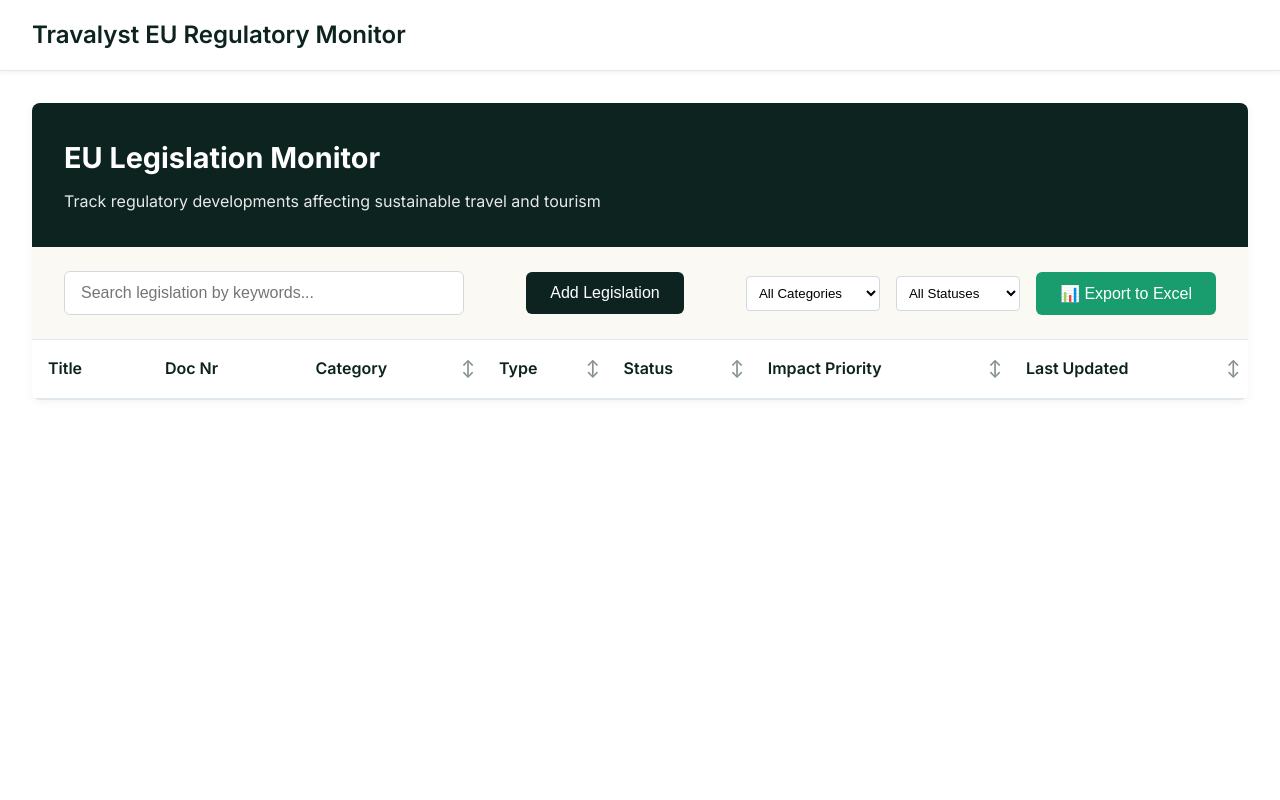
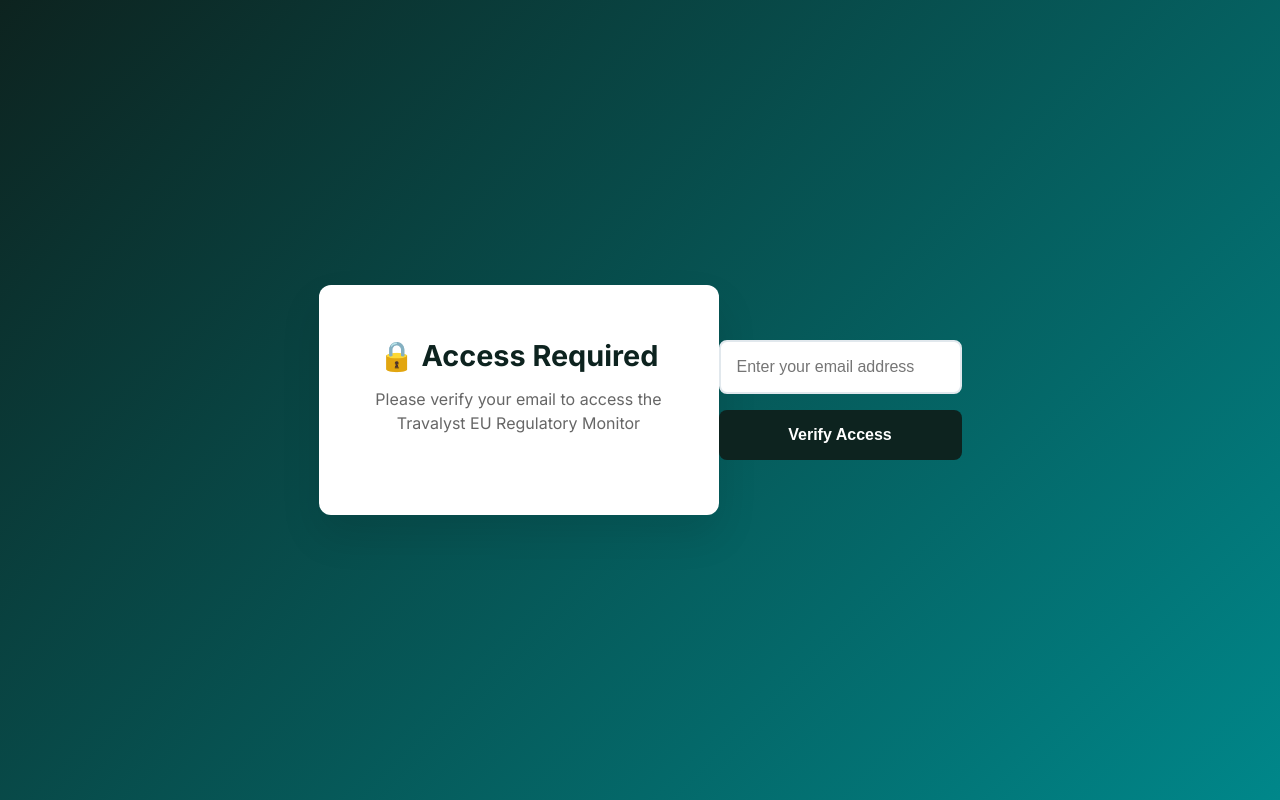
Before and after one commit to TimmieW74/Travalyst, a plain HTML site: page index.html in a window 1280 px wide. Drawn offline with Linux system fonts and the light colour scheme.

Commit message:
Update index.html

```diff
--- a/index.html
+++ b/index.html
@@ -601,14 +601,137 @@
                 display: none;
             }
         }
+
+        /* Login Gate Styles */
+        .login-gate {
+            position: fixed;
+            top: 0;
+            left: 0;
+            width: 100%;
+            height: 100%;
+            background: linear-gradient(135deg, rgb(13, 35, 31) 0%, #00878A 100%);
+            display: flex;
+            align-items: center;
+            justify-content: center;
+            z-index: 10000;
+        }
+
+        .login-container {
+            background: white;
+            padding: 3rem;
+            border-radius: 12px;
+            box-shadow: 0 20px 40px rgba(0,0,0,0.1);
+            max-width: 400px;
+            width: 90%;
+            text-align: center;
+        }
+
+        .login-header h1 {
+            color: rgb(13, 35, 31);
+            margin-bottom: 0.5rem;
+            font-size: 1.8rem;
+        }
+
+        .login-header p {
+            color: #666;
+            margin-bottom: 2rem;
+            line-height: 1.5;
+        }
+
+        .login-form {
+            display: flex;
+            flex-direction: column;
+            gap: 1rem;
+        }
+
+        .login-form input {
+            padding: 1rem;
+            border: 2px solid #e1e8ed;
+            border-radius: 8px;
+            font-size: 1rem;
+            transition: border-color 0.3s;
+        }
+
+        .login-form input:focus {
+            outline: none;
+            border-color: #00878A;
+            box-shadow: 0 0 0 3px rgba(0, 135, 138, 0.1);
+        }
+
+        .login-btn {
+            background: rgb(13, 35, 31);
+            color: white;
+            border: none;
+            padding: 1rem 2rem;
+            border-radius: 8px;
+            font-size: 1rem;
+            font-weight: 600;
+            cursor: pointer;
+            transition: background 0.3s;
+        }
+
+        .login-btn:hover {
+            background: rgb(10, 28, 25);
+        }
+
+        .error-message {
+            background: #fee2e2;
+            color: #dc2626;
+            padding: 1rem;
+            border-radius: 6px;
+            margin-top: 1rem;
+            font-size: 0.9rem;
+        }
+
+        .logout-btn {
+            background: #666666;
+            color: white;
+            border: none;
+            padding: 0.5rem 1rem;
+            border-radius: 4px;
+            cursor: pointer;
+            font-size: 0.9rem;
+            transition: background 0.2s;
+        }
+
+        .logout-btn:hover {
+            background: #555555;
+        }
+
+        .main-app {
+            min-height: 100vh;
+        }
     </style>
 </head>
 <body>
-    <div class="header">
-        <h1>Travalyst EU Regulatory Monitor</h1>
+    <!-- Email Verification Gate -->
+    <div id="loginGate" class="login-gate">
+        <div class="login-container">
+            <div class="login-header">
+                <h1>🔒 Access Required</h1>
+                <p>Please verify your email to access the Travalyst EU Regulatory Monitor</p>
+            </div>
+    </div>
+            <form id="loginForm" class="login-form">
+                <input type="email" id="emailInput" placeholder="Enter your email address" required>
+                <button type="submit" class="login-btn">Verify Access</button>
+            </form>
+            <div id="errorMessage" class="error-message" style="display: none;">
+                ❌ Access denied. Please contact your administrator for access.
+            </div>
+        </div>
     </div>
 
-    <div class="container">
+    <!-- Main Application (hidden by default) -->
+    <div id="mainApp" class="main-app" style="display: none;">
+        <div class="header">
+            <div style="display: flex; justify-content: space-between; align-items: center;">
+                <h1>Travalyst EU Regulatory Monitor</h1>
+                <button class="logout-btn" onclick="logout()">Logout</button>
+            </div>
+        </div>
+
+        <div class="container">
         <!-- Page 1: Legislation List -->
         <div id="listPage" class="page active">
             <div class="page-header">
```
